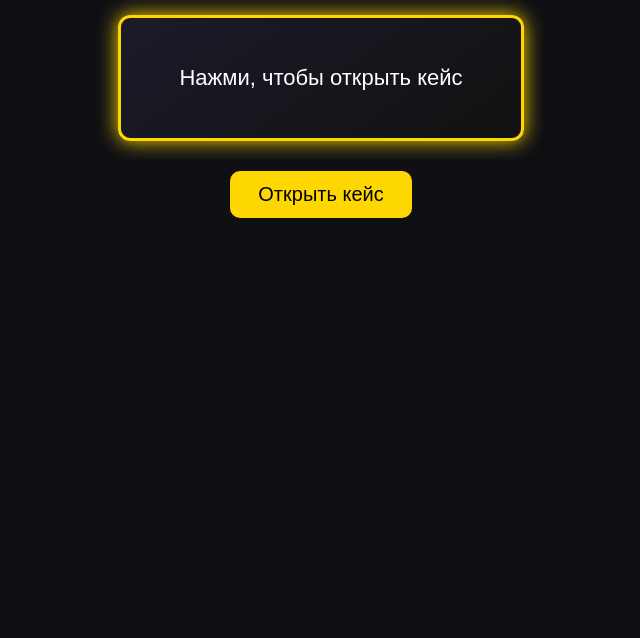
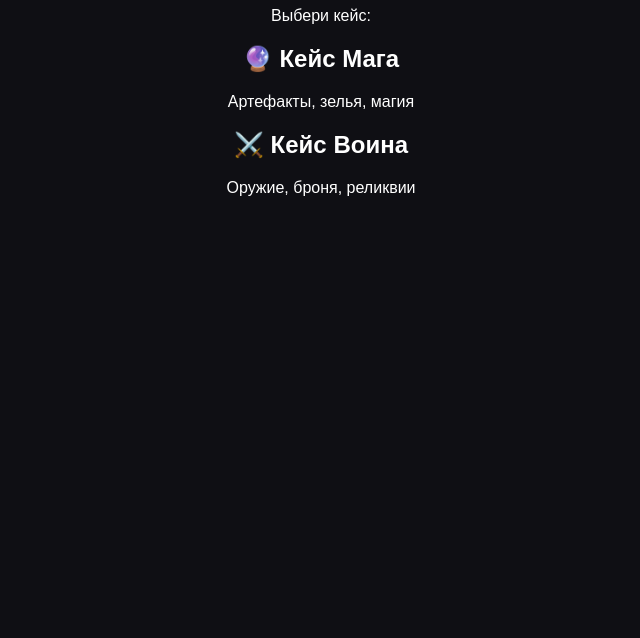
Before and after one commit to KriatBogdan/kriat.github.io, a plain HTML site: page case/index.html in a window 1280 px wide. Shown: the part 162-800 px from the top of the page, without its empty margins (319-959 px from the left). Drawn offline with Linux system fonts and the light colour scheme.

Commit message:
Translate title and headings to Russian

```diff
--- a/case/index.html
+++ b/case/index.html
@@ -2,18 +2,31 @@
 <html lang="ru">
 <head>
   <meta charset="UTF-8">
-  <title>D&D Loot Case</title>
+  <title>D&D Кейсы</title>
   <link rel="stylesheet" href="style.css">
 </head>
 <body>
-  <h1>🎲 D&D Loot Case</h1>
 
-  <div id="case">
-    <div id="result">Нажми, чтобы открыть кейс</div>
+<h1>🎲 Магические кейсы</h1>
+<p>Выбери кейс:</p>
+
+<div class="cases">
+  <div class="case-card" onclick="openCase('mage')">
+    <h2>🔮 Кейс Мага</h2>
+    <p>Артефакты, зелья, магия</p>
   </div>
 
-  <button onclick="openCase()">Открыть кейс</button>
+  <div class="case-card" onclick="openCase('warrior')">
+    <h2>⚔️ Кейс Воина</h2>
+    <p>Оружие, броня, реликвии</p>
+  </div>
+</div>
 
-  <script src="script.js"></script>
+<script>
+function openCase(type) {
+  window.location.href = "case.html?case=" + type;
+}
+</script>
+
 </body>
 </html>
```
